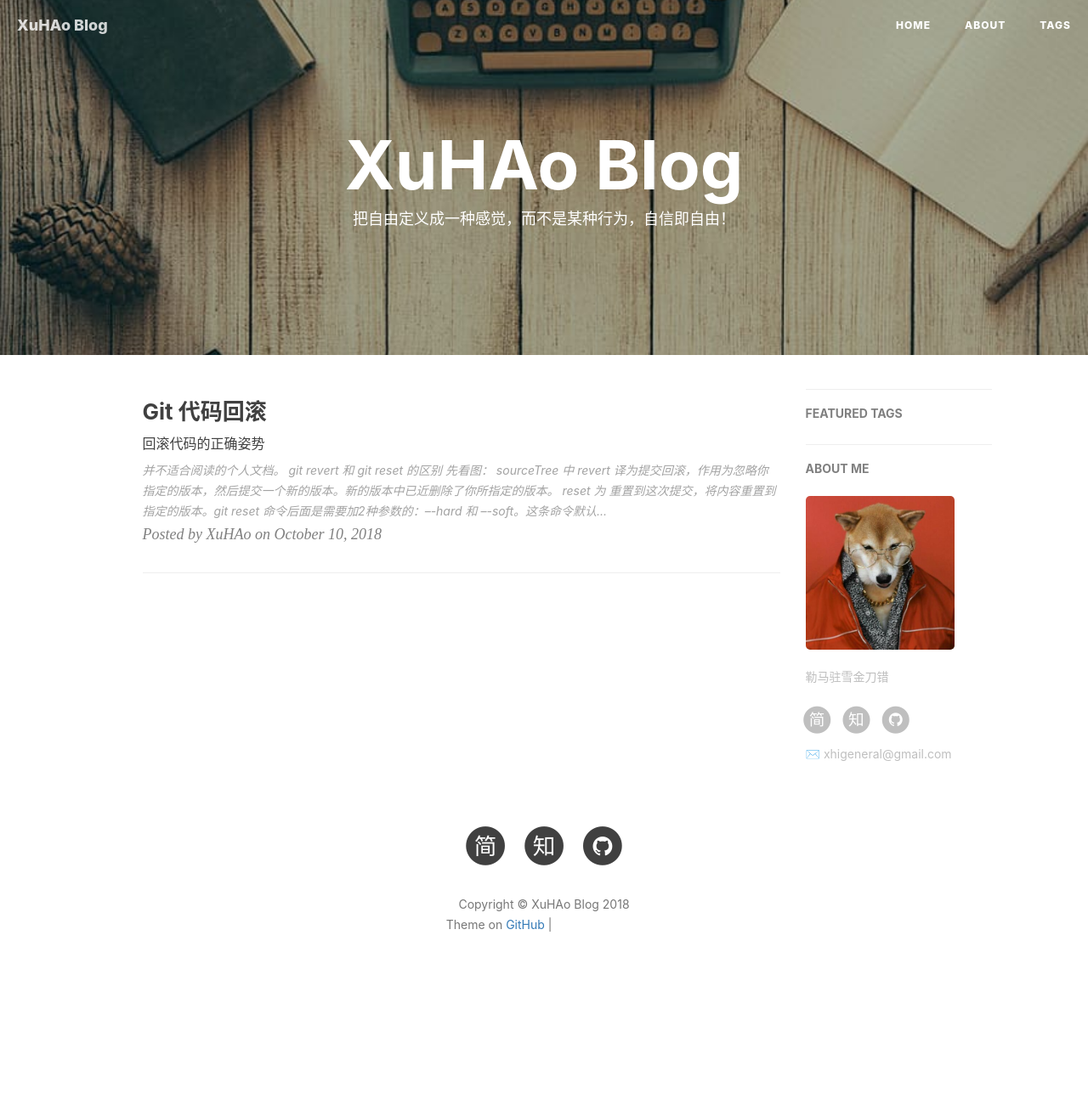
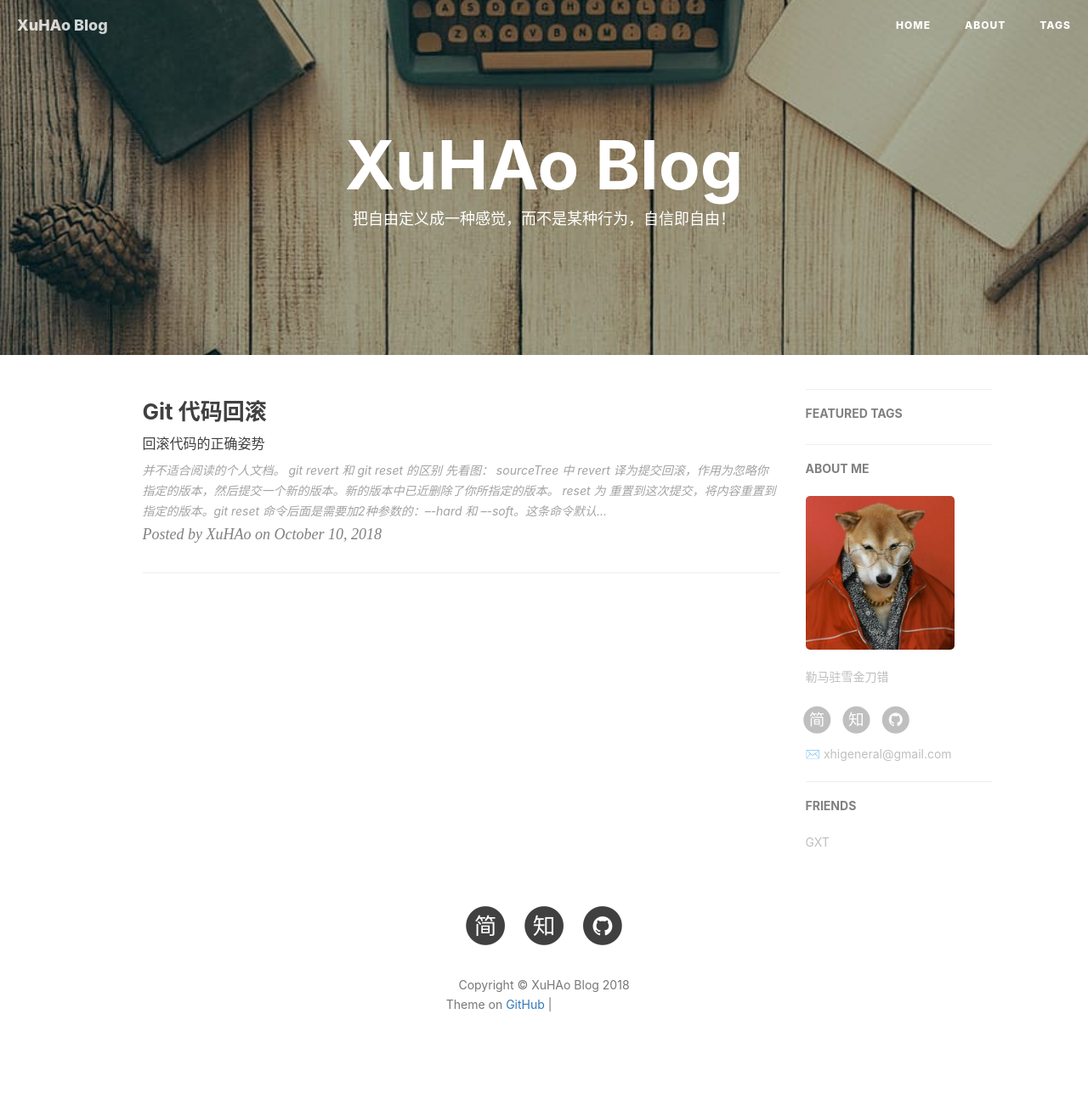
Before and after one commit to XuHaoIgeneral/XuHaoIgeneral.github.io, a Jekyll site: the page built from index.html, in a window 1280 px wide. Shown: the whole page at 85% size. Built offline with Jekyll 4.4.1, drawn with Linux system fonts in a browser that asks for light colours; nearby versions of some CDN libraries; the list of posts is cut into pages by our own code; comment, search, counter and statistics services are not loaded; before the commit the page ends 1193 px from its top, so only the background shows below that; grey boxes are pictures that could not be loaded.

Commit message:
Update _config.yml

```diff
--- a/_config.yml
+++ b/_config.yml
@@ -76,3 +76,11 @@ featured-condition-size: 1              # 相同标签数量大于这个数，
 # Progressive Web Apps
 chrome-tab-theme-color: "#000000"
 service-worker: true
+
+# Friends
+friends: [
+    {
+        title: "GXT",
+        href: "https://qiubaiying.github.io/"
+    },
+]
```
